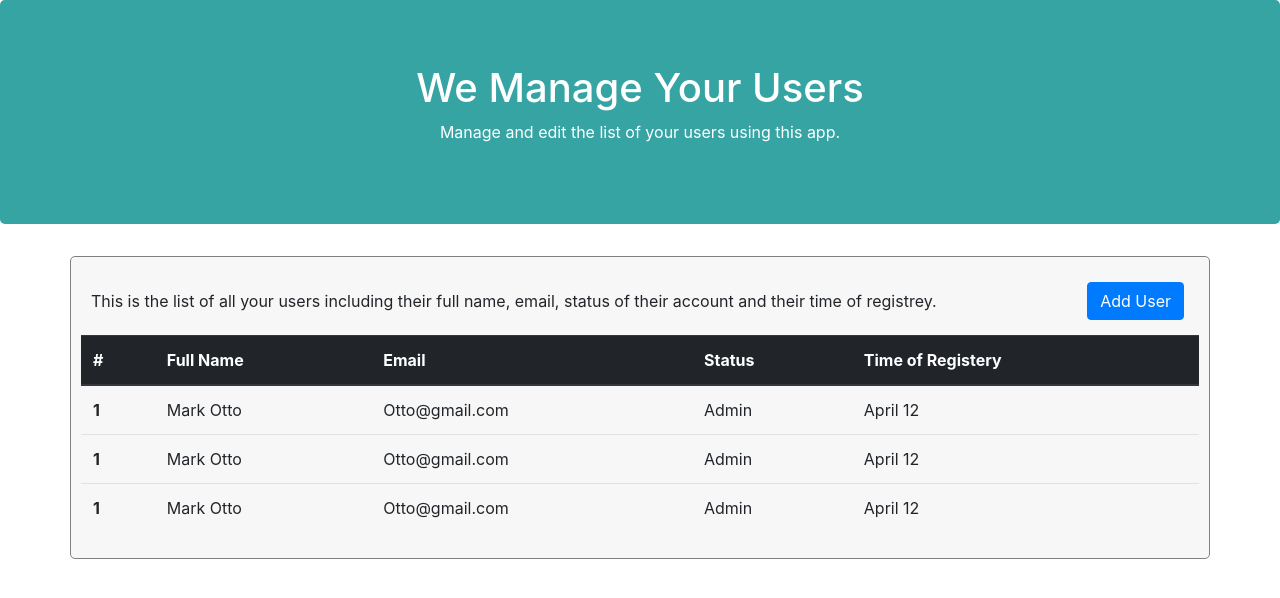
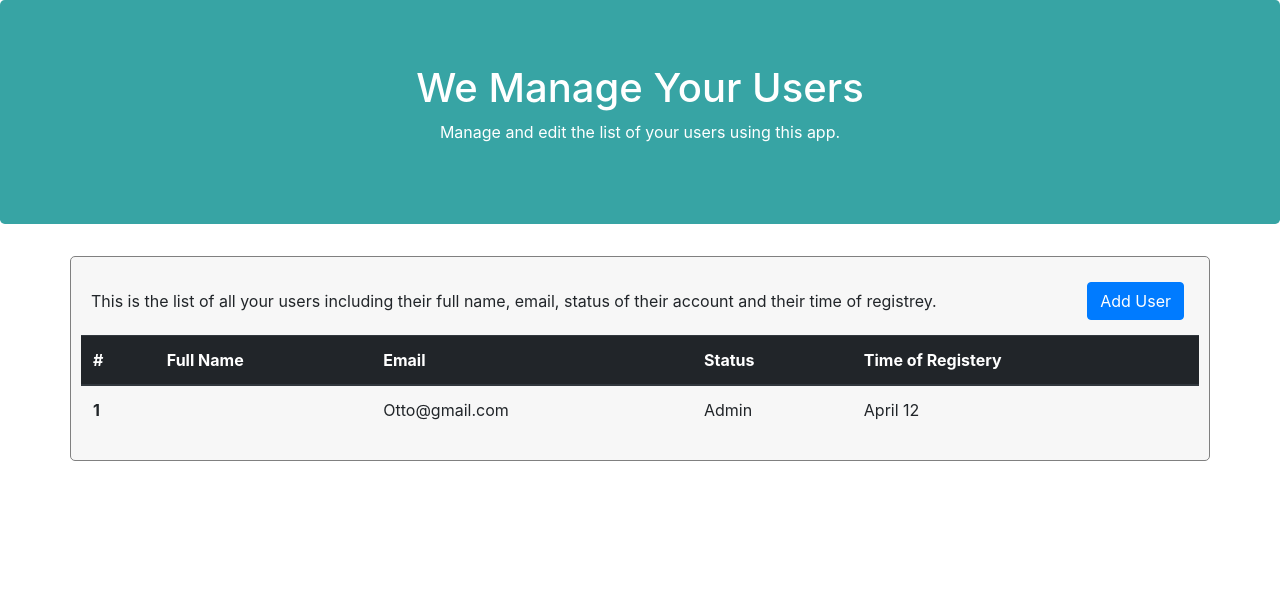
Before and after one commit to Vahid-Bidarviand/user-list-app, a React (Create React App) app: page / in a window 1280 px wide. Shown: the top 598 px of the page. Built offline with nearby package versions, Linux system fonts and the light colour scheme.

Commit message:
user modal added

```diff
--- a/src/Components/UserFormModal.js
+++ b/src/Components/UserFormModal.js
@@ -1,7 +1,25 @@
-import React from "react";
+import React, { Component } from "react";
 import { Col, Row } from "reactstrap";
 
-function UserForm() {
+class UserForm extends Component {
+  constructor(props) {
+    super(props);
+    this.state = {
+      firstName: "",
+      lastName: "",
+      email: "",
+      status: "",
+      time: "",
+    };
+  }
+
+  onChangeForm(e) {
+    this.setState({
+      firstName: "",
+    });
+  }
+
+  render() {
     return (
       <div>
         <div
@@ -49,8 +67,8 @@ function UserForm() {
                       style={{
                         marginBottom: "9px",
                       }}
-                    //   onChange={this.changeFu}
-                    //   value={this.state.content}
+                      onChange={this.onChangeForm}
+                      // value={this.state.firstName}
                     ></input>
                     <input
                       type="email"
@@ -139,5 +157,6 @@ function UserForm() {
       </div>
     );
   }
+}
 
 export default UserForm;
--- a/src/Components/UserTable.js
+++ b/src/Components/UserTable.js
@@ -1,7 +1,19 @@
-import React from "react";
+import React, { Component } from "react";
 import { Col, Row } from "reactstrap";
 
-function UserList() {
+class UserList extends Component {
+  state = {
+    items: [
+      {
+        id: 1,
+        fullName: "Study SSS",
+        email: "test@gmail.com",
+        status: "admin",
+        time: "April 10, 2022",
+      },
+    ],
+  };
+  render() {
     return (
       <div>
         <div class="container">
@@ -10,8 +22,9 @@ function UserList() {
               <Row className="table-header">
                 <Col xs="10">
                   <span>
-                  This is the list of all your users including their full name,
-                  email, status of their account and their time of registrey.
+                    This is the list of all your users including their full
+                    name, email, status of their account and their time of
+                    registrey.
                   </span>
                 </Col>
                 <Col xs="2">
@@ -38,21 +51,7 @@ function UserList() {
                 <tbody>
                   <tr>
                     <th scope="row">1</th>
-                  <td>Mark Otto</td>
-                  <td>Otto@gmail.com</td>
-                  <td>Admin</td>
-                  <td>April 12</td>
-                </tr>
-                <tr>
-                  <th scope="row">1</th>
-                  <td>Mark Otto</td>
-                  <td>Otto@gmail.com</td>
-                  <td>Admin</td>
-                  <td>April 12</td>
-                </tr>
-                <tr>
-                  <th scope="row">1</th>
-                  <td>Mark Otto</td>
+                    <td>{this.state.items.fullName}</td>
                     <td>Otto@gmail.com</td>
                     <td>Admin</td>
                     <td>April 12</td>
@@ -65,5 +64,6 @@ function UserList() {
       </div>
     );
   }
+}
 
 export default UserList;
```
Lines whose indentation alone changed are shown as unchanged.
